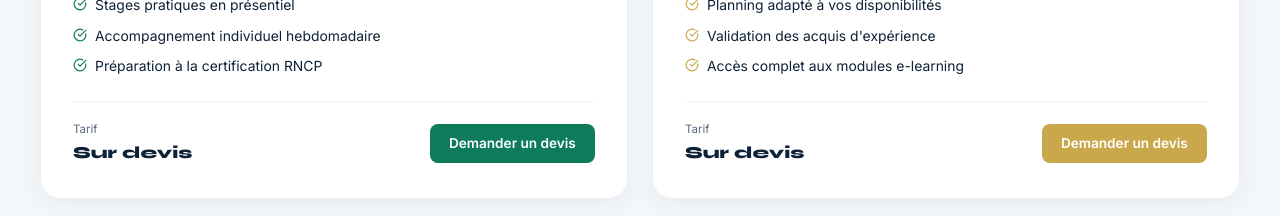
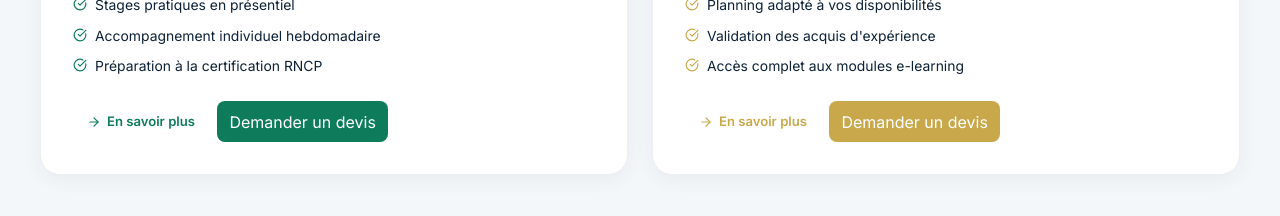
Before and after one commit to Yutux/twelvelin, a Next.js app: page / in a window 1280 px wide. Shown: the part 1720-1936 px from the top of the page. Built offline with nearby package versions, Linux system fonts and the light colour scheme.

Commit message:
feat: update contact details and enhance link styles in formation sections

```diff
--- a/app/formations/advf/ADVFContent.tsx
+++ b/app/formations/advf/ADVFContent.tsx
@@ -164,12 +164,18 @@ export default function ADVFContent() {
                     </li>
                   ))}
                 </ul>
-                <div style={{ borderTop: "1px solid #f0f0f0", paddingTop: "1.2rem", display: "flex", justifyContent: "space-between", alignItems: "center" }}>
-                  <div>
-                    <p style={{ fontSize: "0.72rem", color: "var(--gray-text)" }}>Tarif</p>
-                    <p style={{ fontFamily: "Syne,sans-serif", fontWeight: 800, color: "var(--navy)" }}>Sur devis</p>
-                  </div>
-                  <Link href="/nous-contacter" style={{ background: c.color, color: "white", padding: "0.6rem 1.2rem", borderRadius: 8, fontWeight: 600, fontSize: "0.85rem", textDecoration: "none" }}>
+                <div style={{ display: "flex", alignItems: "center", gap: "0.5rem" }}>
+                  <Link href="/formations/advf"
+                    style={{ display: "inline-flex", alignItems: "center", gap: "0.35rem", color: c.color, fontWeight: 600, fontSize: "0.82rem", textDecoration: "none", padding: "0.5rem 0.9rem", borderRadius: 8, border: `1px solid ${c.color}30`, background: `${c.color}08`, transition: "background 0.15s", whiteSpace: "nowrap" }}
+                    onMouseEnter={e => e.currentTarget.style.background = `${c.color}18`}
+                    onMouseLeave={e => e.currentTarget.style.background = `${c.color}08`}>
+                    <ArrowRight size={14} /> En savoir plus
+                  </Link>
+                  <Link href="/nous-contacter"
+                    title="Demander un devis"
+                    style={{ background: c.color, color: "white", padding: "0.55rem 0.75rem", borderRadius: 8, display: "flex", alignItems: "center", justifyContent: "center", textDecoration: "none", transition: "opacity 0.15s", flexShrink: 0 }}
+                    onMouseEnter={e => e.currentTarget.style.opacity = "0.85"}
+                    onMouseLeave={e => e.currentTarget.style.opacity = "1"}>
                     Demander un devis
                   </Link>
                 </div>
--- a/components/sections/Contact.tsx
+++ b/components/sections/Contact.tsx
@@ -80,9 +80,9 @@ export default function Contact() {
             {/* Coordonnées */}
             <div style={{ display: "flex", flexDirection: "column", gap: "1rem" }}>
               {[
-                { icon: <MapPin size={18} />, label: "Adresse", val: "12 rue de la Formation, 75000 Paris" },
-                { icon: <Mail size={18} />, label: "Email", val: "contact@twelvelin.fr" },
-                { icon: <Phone size={18} />, label: "Téléphone", val: "01 23 45 67 89" },
+                { icon: <MapPin size={18} />, label: "Adresse", val: "23 Rue Nollet, 75017 Paris" },
+                { icon: <Mail size={18} />, label: "Email", val: "contact.twelvelin@gmail.com" },
+                { icon: <Phone size={18} />, label: "Téléphone", val: "07 52 21 37 49" },
               ].map((c, i) => (
                 <div key={i} style={{ display: "flex", gap: "1rem", alignItems: "flex-start", background: "white", padding: "1rem 1.2rem", borderRadius: 12, boxShadow: "0 2px 10px rgba(13,33,55,0.06)" }}>
                   <div style={{ background: "var(--emerald-light)", color: "var(--emerald)", borderRadius: 10, padding: "0.55rem", display: "flex", flexShrink: 0 }}>{c.icon}</div>
--- a/components/sections/FormationADVF.tsx
+++ b/components/sections/FormationADVF.tsx
@@ -1,7 +1,8 @@
 "use client";
 import { motion, useInView } from "framer-motion";
 import { useRef } from "react";
-import { Monitor, Users, Award, Clock, CheckCircle, Shield } from "lucide-react";
+import Link from "next/link";
+import { Monitor, Users, Award, Clock, CheckCircle, Shield, ArrowRight, Send } from "lucide-react";
 import Image from "next/image";
 
 const cursus = [
@@ -83,16 +84,20 @@ export default function FormationADVF() {
                 ))}
               </ul>
 
-              <div style={{ borderTop: "1px solid #f0f0f0", paddingTop: "1.2rem", display: "flex", alignItems: "center", justifyContent: "space-between" }}>
-                <div>
-                  <p style={{ fontSize: "0.72rem", color: "var(--gray-text)", marginBottom: 2 }}>Tarif</p>
-                  <p style={{ fontFamily: "Syne,sans-serif", fontWeight: 800, color: "var(--navy)", fontSize: "1.05rem" }}>Sur devis</p>
-                </div>
-                <a href="#contact" style={{ background: c.color, color: "white", padding: "0.6rem 1.2rem", borderRadius: 8, fontWeight: 600, fontSize: "0.85rem", textDecoration: "none", transition: "opacity 0.15s" }}
+              <div style={{ display: "flex", alignItems: "center", gap: "0.5rem" }}>
+                <Link href="/formations/advf"
+                  style={{ display: "inline-flex", alignItems: "center", gap: "0.35rem", color: c.color, fontWeight: 600, fontSize: "0.82rem", textDecoration: "none", padding: "0.5rem 0.9rem", borderRadius: 8, border: `1px solid ${c.color}30`, background: `${c.color}08`, transition: "background 0.15s", whiteSpace: "nowrap" }}
+                  onMouseEnter={e => e.currentTarget.style.background = `${c.color}18`}
+                  onMouseLeave={e => e.currentTarget.style.background = `${c.color}08`}>
+                  <ArrowRight size={14} /> En savoir plus
+                </Link>
+                <Link href="/nous-contacter"
+                  title="Demander un devis"
+                  style={{ background: c.color, color: "white", padding: "0.55rem 0.75rem", borderRadius: 8, display: "flex", alignItems: "center", justifyContent: "center", textDecoration: "none", transition: "opacity 0.15s", flexShrink: 0 }}
                   onMouseEnter={e => e.currentTarget.style.opacity = "0.85"}
                   onMouseLeave={e => e.currentTarget.style.opacity = "1"}>
                   Demander un devis
-                </a>
+                </Link>
               </div>
             </motion.div>
           ))}
--- a/components/sections/FormationAlpha.tsx
+++ b/components/sections/FormationAlpha.tsx
@@ -8,7 +8,7 @@ const niveaux = [
   { level: "A1", label: "Débutant", desc: "Alphabet, lecture syllabique, écriture simple du quotidien", icon: <PenLine size={16} />, price: "10€/h" },
   { level: "A2", label: "Élémentaire", desc: "Lecture de textes courts, rédaction de phrases simples", icon: <BookOpen size={16} />, price: "10€/h" },
   { level: "B1", label: "Intermédiaire", desc: "Compréhension de textes courants, expression structurée", icon: <Mic size={16} />, price: "12€/h" },
-  { level: "B2", label: "Avancé", desc: "Argumentation, documents complexes, correspondance pro", icon: <Brain size={16} />, price: "14€/h" },
+  { level: "B2", label: "Avancé", desc: "Argumentation, documents complexes, correspondance pro", icon: <Brain size={20} />, price: "14€/h" },
   { level: "C1", label: "Courant", desc: "Maîtrise complète, expression précise à l'écrit et à l'oral", icon: <Sparkles size={16} />, price: "15€/h" },
 ];
 
@@ -74,7 +74,7 @@ export default function FormationAlpha() {
                     </div>
                   </div>
                   <div style={{ flexShrink: 0, background: "white", border: `1px solid ${colorAt(i)}30`, padding: "0.3rem 0.85rem", borderRadius: 8 }}>
-                    <span style={{ fontFamily: "Syne,sans-serif", fontWeight: 800, color: colorAt(i), fontSize: "0.9rem" }}>{n.price}</span>
+                    <span style={{ fontFamily: "Inter,sans-serif", fontWeight: 700, color: colorAt(i), fontSize: "0.95rem", letterSpacing: "0.01em" }}>{n.price}</span>
                   </div>
                 </motion.div>
               </motion.div>
```
